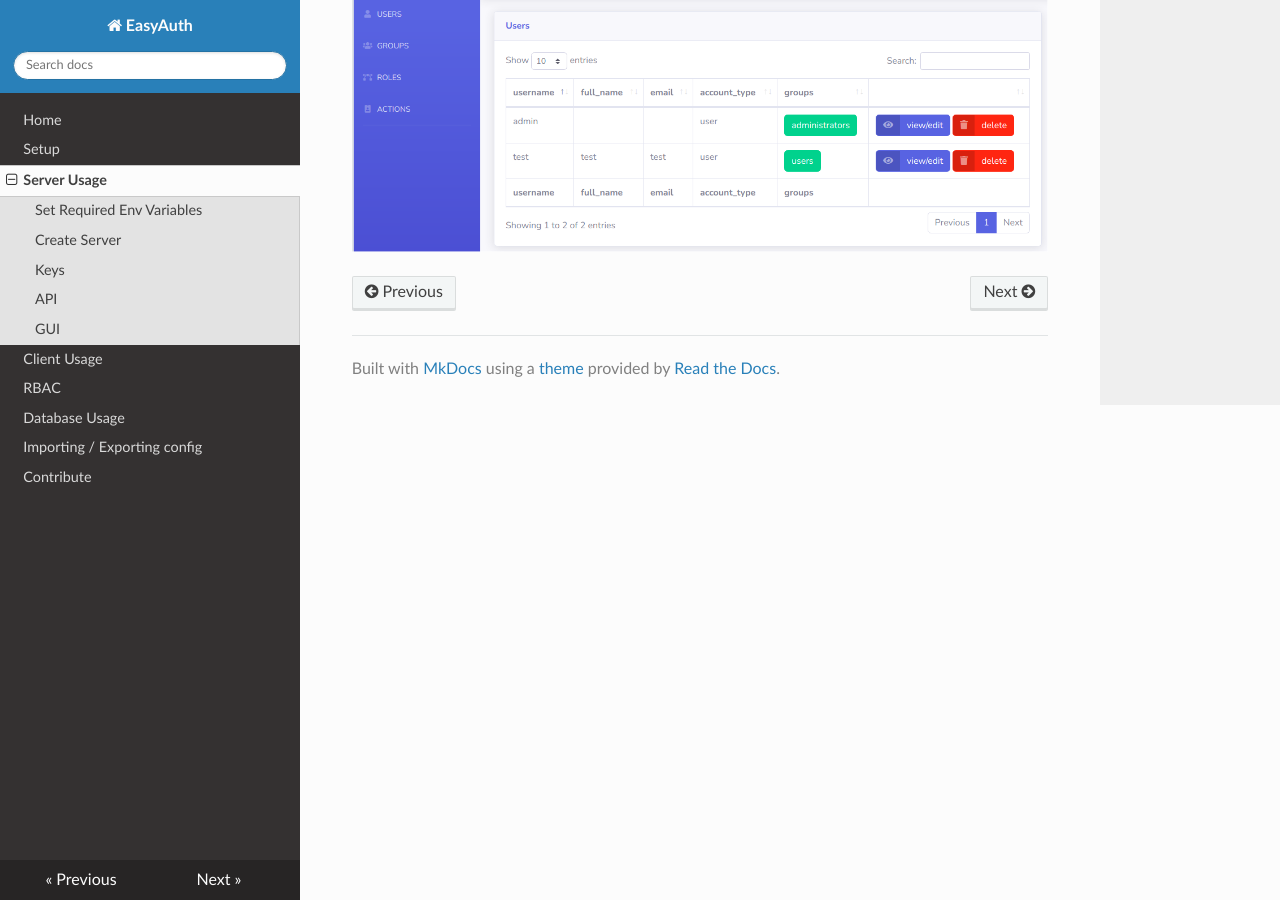
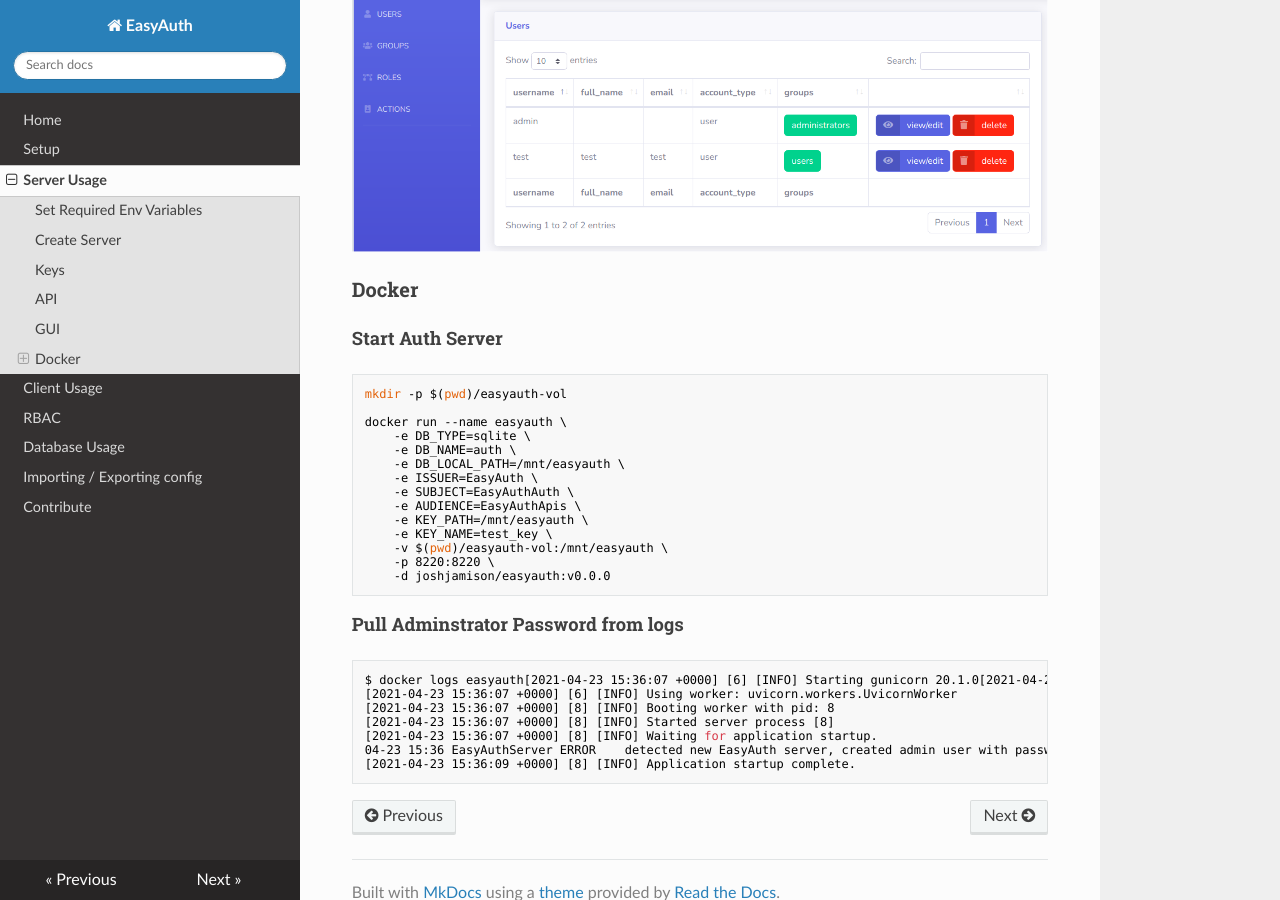
Before and after one commit to codemation/easyauth, an MkDocs documentation site: the page built from docs/server_usage.md, in a window 1280 px wide and 900 px high, scrolled down 3162 px. Built offline with MkDocs 1.6.1, drawn with Linux system fonts in a browser that asks for light colours; nearby versions of some CDN libraries.

Commit message:
added documentation for running EasyAuthServer in docker

````diff
--- a/docs/server_usage.md
+++ b/docs/server_usage.md
@@ -81,3 +81,36 @@
 
 ### GUI
 ![](images/EasyAuthGUI.png)
+
+### Docker
+
+#### Start Auth Server
+
+```bash
+mkdir -p $(pwd)/easyauth-vol
+
+docker run --name easyauth \
+    -e DB_TYPE=sqlite \
+    -e DB_NAME=auth \
+    -e DB_LOCAL_PATH=/mnt/easyauth \
+    -e ISSUER=EasyAuth \
+    -e SUBJECT=EasyAuthAuth \
+    -e AUDIENCE=EasyAuthApis \
+    -e KEY_PATH=/mnt/easyauth \
+    -e KEY_NAME=test_key \
+    -v $(pwd)/easyauth-vol:/mnt/easyauth \
+    -p 8220:8220 \
+    -d joshjamison/easyauth:v0.0.0
+```
+
+#### Pull Adminstrator Password from logs
+
+```bash
+$ docker logs easyauth[2021-04-23 15:36:07 +0000] [6] [INFO] Starting gunicorn 20.1.0[2021-04-23 15:36:07 +0000] [6] [INFO] Listening at: http://0.0.0.0:8220 (6)
+[2021-04-23 15:36:07 +0000] [6] [INFO] Using worker: uvicorn.workers.UvicornWorker
+[2021-04-23 15:36:07 +0000] [8] [INFO] Booting worker with pid: 8
+[2021-04-23 15:36:07 +0000] [8] [INFO] Started server process [8]
+[2021-04-23 15:36:07 +0000] [8] [INFO] Waiting for application startup.
+04-23 15:36 EasyAuthServer ERROR    detected new EasyAuth server, created admin user with password: cwmykhzj
+[2021-04-23 15:36:09 +0000] [8] [INFO] Application startup complete.
+```
````
Also changed, not shown: docker/server/docker_run.MD (added, +18 -0 lines), 1 other file.
